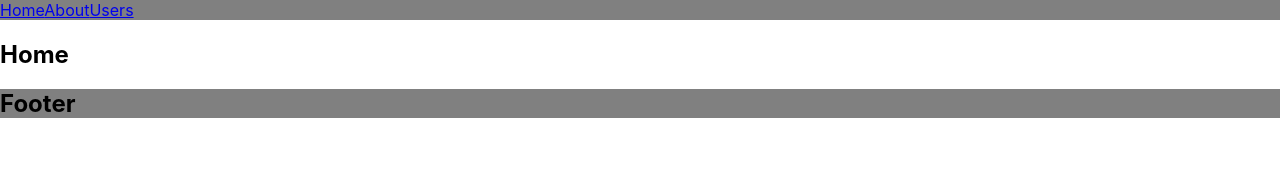
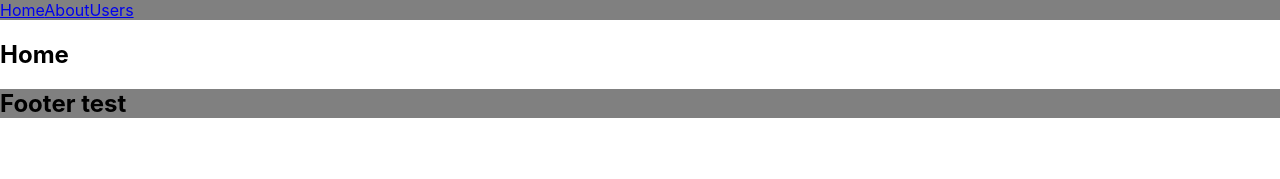
Before and after one commit to Dpartipilo/freedom-to-worship, a React (Create React App) app: page / in a window 1280 px wide. Shown: the top 179 px of the page. Built offline with nearby package versions, Linux system fonts and the light colour scheme.

Commit message:
first commit

```diff
--- a/src/App.js
+++ b/src/App.js
@@ -32,7 +32,7 @@ const Navbar = () => (
 
 const Index = () => <h2>Home</h2>;
 const Footer = () => <div className="footer">
-  <h2>Footer</h2>
+  <h2>Footer test</h2>
 </div>;
 const About = () => <div><h2 onClick={console.log('hola!')}>About us</h2></div>;
 const Users = () => <h2>Users</h2>;
```
